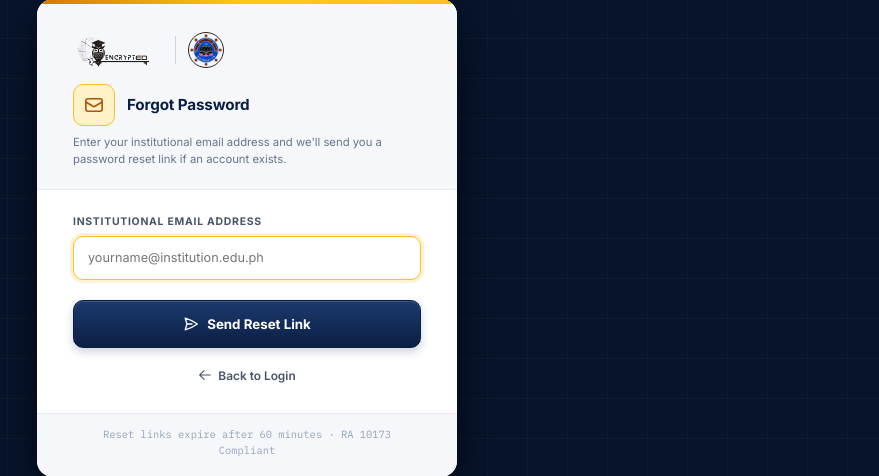
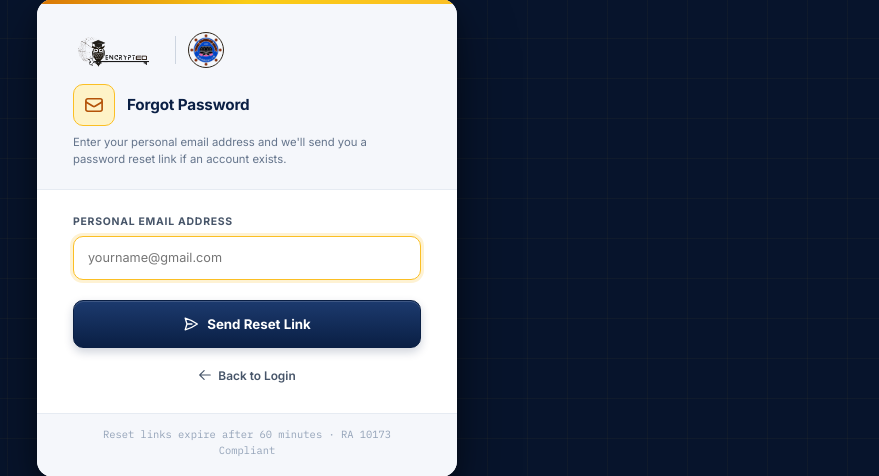
Before and after one commit to Sulmanbo/capstone, a Laravel app: page /forgot-password in a window 1280 px wide. Shown: the part 162-638 px from the top of the page, without its empty margins (393-1272 px from the left). Run offline with Laravel 12, Linux system fonts and the light colour scheme; parts of the project's set-up code (start-up, migrations or seed data) failed here and were passed over.

Commit message:
Change forgot-password page to accept personal email
Subtitle, label, and placeholder updated from institutional
to personal email for the meantime.

https://claude.ai/code/session_01MCSyDMx7YApfbst56KVxNy

```diff
--- a/resources/views/auth/forgot-password.blade.php
+++ b/resources/views/auth/forgot-password.blade.php
@@ -262,7 +262,7 @@
       <div class="fp-title">Forgot Password</div>
     </div>
     <div class="fp-subtitle">
-      Enter your institutional email address and we'll send you a
+      Enter your personal email address and we'll send you a
       password reset link if an account exists.
     </div>
   </div>
@@ -289,7 +289,7 @@
 
       <div class="fp-form-group">
         <label class="fp-label" for="email">
-          Institutional Email Address
+          Personal Email Address
         </label>
         <input
           type="email"
@@ -297,7 +297,7 @@
           name="email"
           value="{{ old('email') }}"
           class="fp-input {{ $errors->has('email') ? 'is-error' : '' }}"
-          placeholder="yourname@institution.edu.ph"
+          placeholder="yourname@gmail.com"
           autocomplete="email"
           autofocus>
         @error('email')
```
